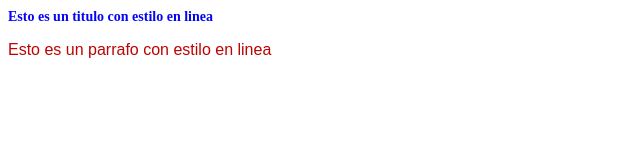
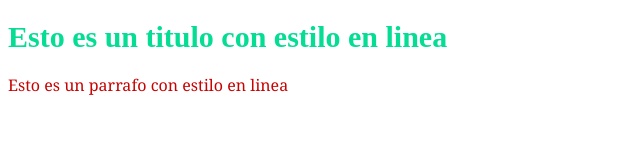
Before and after one commit to fgonzalez6-lab/Modulo8, a plain HTML site: page index.html in a window 1280 px wide. Shown: the whole page, without its empty margins (0-640 px from the left). Drawn offline with Linux system fonts and the light colour scheme.

Commit message:
CSS a nivel de pagina

```diff
--- a/index.html
+++ b/index.html
@@ -3,8 +3,18 @@
     <head>
         <title>Estilo en linea</title>
     </head>
+    <style>
+        h1{
+            color: rgb(5, 220, 148);
+            font-size: 30px;
+        }
+        p{
+            color: rgb(198, 2, 2);
+            font-family: Georgia, 'Times New Roman', Times, serif;
+        }
+    </style>
     <body>
-        <h1 style="color: rgb(5, 5, 244);font-size: 14px;">Esto es un titulo con estilo en linea</h1>
-        <p style="color: rgb(189, 3, 3);font-family: Arial, Helvetica, sans-serif;">Esto es un parrafo con estilo en linea</p>
+        <h1>Esto es un titulo con estilo en linea</h1>
+        <p>Esto es un parrafo con estilo en linea</p>
     </body>
 </html>
```
